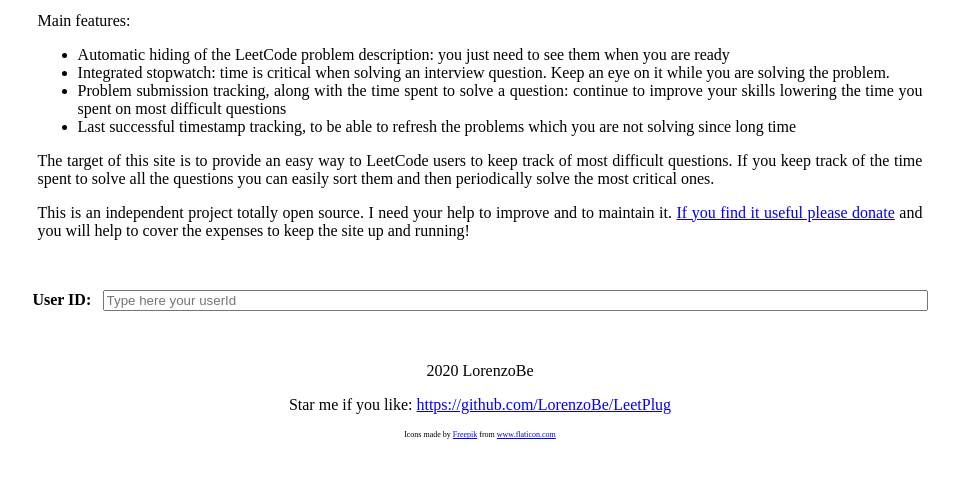
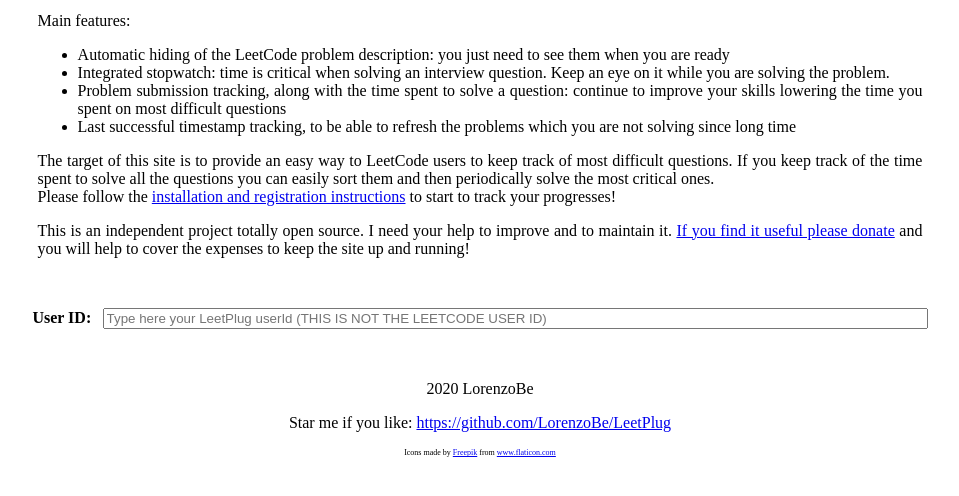
Before and after one commit to LorenzoBe/LeetPlug, a Flask app: page / in a window 1280 px wide. Shown: the part 230-726 px from the top of the page, without its empty margins (160-1119 px from the left). Run offline with Flask 2, Linux system fonts and the light colour scheme; some libraries are stand-ins or nearby versions.

Commit message:
Add better description in the website about the userId

```diff
--- a/webapp/static/pages/howto.html
+++ b/webapp/static/pages/howto.html
@@ -113,7 +113,7 @@ All the problems which has been started, rejected or successfully completed are
 <div id="form_container">
   <p>
     <form action="/data" method="GET">
-      <b style="padding-right: 0.3cm;">User ID:</b><input id="userId" name="userId" type="text" size=100 placeholder="Type here your userId"/>
+      <b style="padding-right: 0.3cm;">User ID:</b><input id="userId" name="userId" type="text" size=100 placeholder="Type here your LeetPlug userId (THIS IS NOT THE LEETCODE USER ID)"/>
     </form>
   </p>
 </div>
--- a/webapp/static/pages/index.html
+++ b/webapp/static/pages/index.html
@@ -90,6 +90,7 @@ Main features:
 </p>
 <p>
 The target of this site is to provide an easy way to LeetCode users to keep track of most difficult questions. If you keep track of the time spent to solve all the questions you can easily sort them and then periodically solve the most critical ones.<br>
+Please follow the <a href="/static/pages/howto.html">installation and registration instructions</a> to start to track your progresses!
 </p>
 <p>
 This is an independent project totally open source. I need your help to improve and to maintain it. <a href="https://paypal.me/leetplug" target="_blank">If you find it useful please donate</a> and you will help to cover the expenses to keep the site up and running!
@@ -98,7 +99,7 @@ This is an independent project totally open source. I need your help to improve
 <div id="form_container">
 <p>
   <form action="/data" method="GET">
-    <b style="padding-right: 0.3cm;">User ID:</b><input id="userId" name="userId" type="text" size=100 placeholder="Type here your userId"/>
+    <b style="padding-right: 0.3cm;">User ID:</b><input id="userId" name="userId" type="text" size=100 placeholder="Type here your LeetPlug userId (THIS IS NOT THE LEETCODE USER ID)"/>
   </form>
 </p>
 </div>
--- a/webapp/templates/data.html
+++ b/webapp/templates/data.html
@@ -73,7 +73,7 @@ body {
   </div>
 <p>
   <form action="/data" method="GET">
-    <b style="padding-right: 0.3cm;">User ID:</b><input id="userId" name="userId" type="text" size=100 placeholder="Type here your userId"/>
+    <b style="padding-right: 0.3cm;">User ID:</b><input id="userId" name="userId" type="text" size=100 placeholder="Type here your LeetPlug userId (THIS IS NOT THE LEETCODE USER ID)"/>
   </form>
 </p>
 </header>
```
